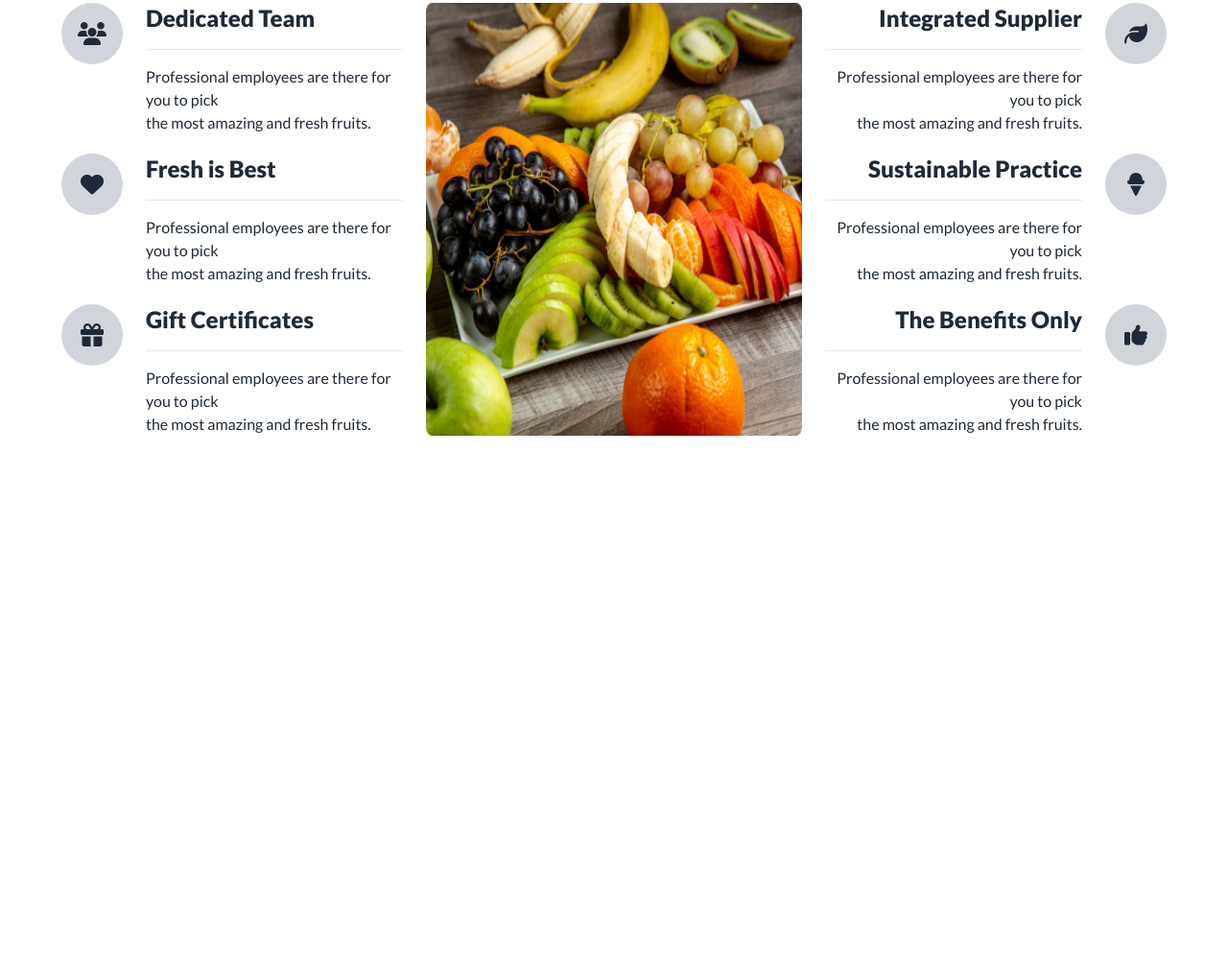
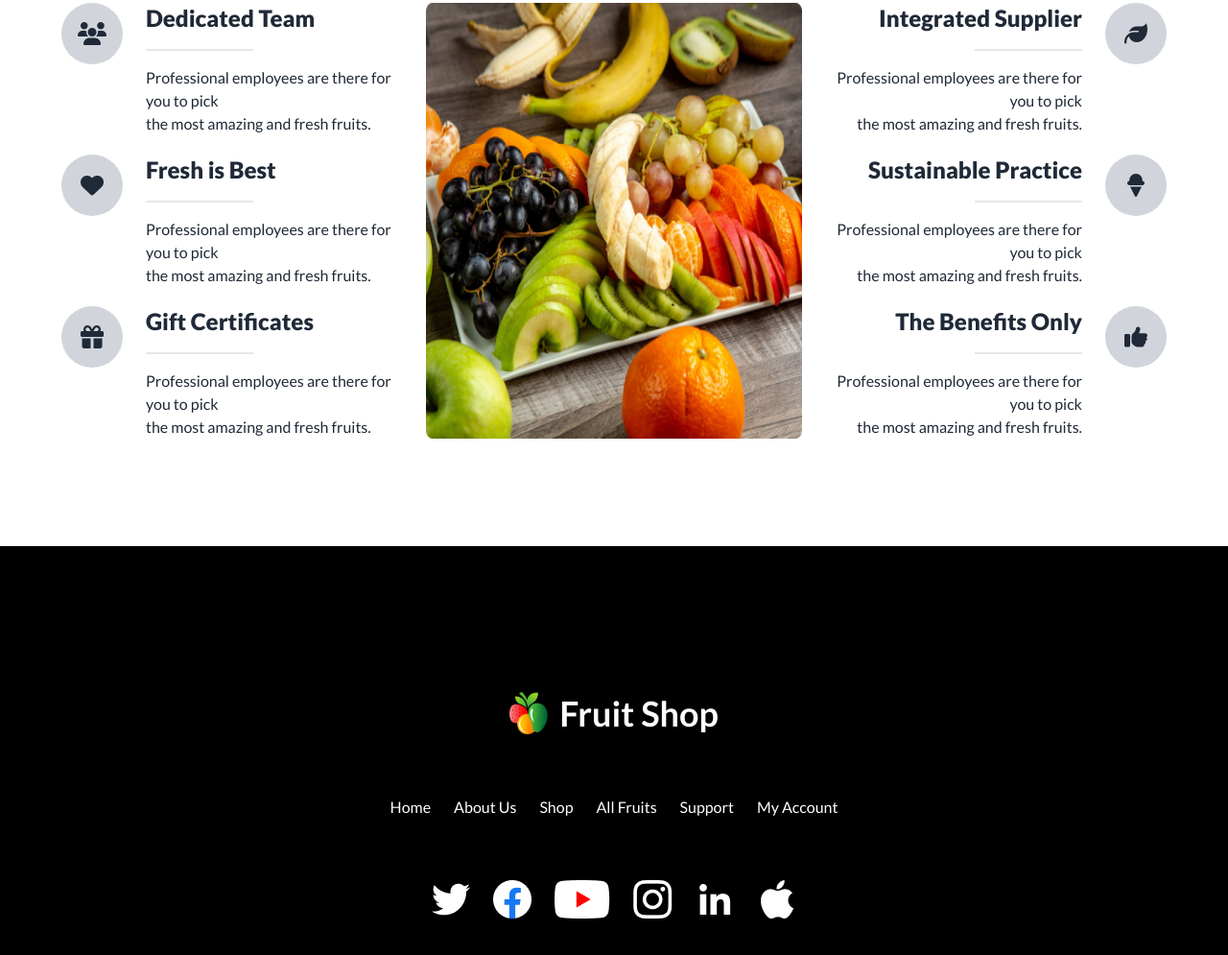
Before and after one commit to Ashikur2r/fruit-shop, a plain HTML site: page index.html in a window 1280 px wide. Shown: the part 2744-3739 px from the top of the page at 96% size. Before the commit the page ends 3310 px from the top, so only its background shows below. Drawn offline with nearby package versions, Linux system fonts and the light colour scheme.

Commit message:
added footer section

```diff
--- a/index.html
+++ b/index.html
@@ -17,24 +17,6 @@
 
     <!-- this is fontawesome style link  -->
     <script src="https://kit.fontawesome.com/0899f1b08b.js" crossorigin="anonymous"></script>
-
-    <!-- tailwind custom style  -->
-    <!-- <script>
-        tailwind.config = {
-            theme: {
-                extend: {
-                    colors: {
-                        clifford: '#da373d',
-                        'fruit-primary': '#F85559',
-                    }
-                }
-            }
-        }
-        <li><a>Home</a></li>
-                        <li><a>About Us</a></li>
-                        <li><a>Shop</a></li>
-                        <li><a>All Fruits</a></li>
-    </script> -->
 
     <!-- this is custom style  -->
     <style>
@@ -69,8 +51,8 @@
                             <li><a>Shop</a></li>
                             <li><a>All Fruits</a></li>
                             <li class="relative">
-                                <input class="input input-bordered rounded-full" type="text" placeholder="Search Here">
-                                <button class="absolute right-3 top-3">
+                                <input class="input input-bordered rounded-full h-auto" type="text" placeholder="Search Here">
+                                <button class="absolute right-3 top-1">
                                     <svg xmlns="http://www.w3.org/2000/svg" class="h-5 w-5" fill="none"
                                         viewBox="0 0 24 24" stroke="currentColor">
                                         <path stroke-linecap="round" stroke-linejoin="round" stroke-width="2"
@@ -563,7 +545,7 @@
                     </div>
                     <div class="space-y-4 text-center lg:text-left">
                         <h2 class="text-2xl font-extrabold">Dedicated Team</h2>
-                        <hr class="">
+                        <hr class="w-28 border m-auto lg:m-0">
                         <p>Professional employees are there for you to pick <br> the most amazing and fresh fruits.</p>
                     </div>
                 </div>
@@ -575,7 +557,7 @@
                     </div>
                     <div class="space-y-4 text-center lg:text-left">
                         <h2 class="text-2xl font-extrabold">Fresh is Best</h2>
-                        <hr class="">
+                        <hr class="w-28 border m-auto lg:m-0">
                         <p>Professional employees are there for you to pick <br> the most amazing and fresh fruits.</p>
                     </div>
                 </div>
@@ -587,7 +569,7 @@
                     </div>
                     <div class="space-y-4 text-center lg:text-left">
                         <h2 class="text-2xl font-extrabold">Gift Certificates</h2>
-                        <hr class="">
+                        <hr class="w-28 border m-auto lg:m-0">
                         <p>Professional employees are there for you to pick <br> the most amazing and fresh fruits.</p>
                     </div>
                 </div>
@@ -606,7 +588,7 @@
                     </div>
                     <div class="space-y-4 text-center lg:text-end">
                         <h2 class="text-2xl font-extrabold ">Integrated Supplier</h2>
-                        <hr class="">
+                        <hr class="w-28 border m-auto lg:ml-auto lg:m-0">
                         <p>Professional employees are there for you to pick <br> the most amazing and fresh fruits.</p>
                     </div>
                 </div>
@@ -618,7 +600,7 @@
                     </div>
                     <div class="space-y-4 text-center  lg:text-end">
                         <h2 class="text-2xl font-extrabold">Sustainable Practice</h2>
-                        <hr class="">
+                        <hr class="w-28 border m-auto lg:ml-auto lg:m-0">
                         <p>Professional employees are there for you to pick <br> the most amazing and fresh fruits.</p>
                     </div>
                 </div>
@@ -630,7 +612,7 @@
                     </div>
                     <div class="space-y-4 text-center lg:text-end">
                         <h2 class="text-2xl font-extrabold">The Benefits Only</h2>
-                        <hr class="">
+                        <hr class="w-28 border m-auto lg:ml-auto lg:m-0">
                         <p>Professional employees are there for you to pick <br> the most amazing and fresh fruits.</p>
                     </div>
                 </div>
@@ -639,8 +621,35 @@
         </section>
     </main>
     <!-- this is footer section start  -->
-    <footer>
-
+    <footer class="bg-black w-auto space-y-6 lg:space-y-16 text-white p-5 md:p10 lg:p-32 ">
+        <div class="flex justify-center pt-6">
+            <div class="flex items-center space-x-3" >
+                 <img class="w-10" src="./images/logo.png" alt="">
+                 <h2 class="text-4xl font-semibold">Fruit Shop</h2>
+            </div>
+        </div>
+        <!-- footer link  -->
+        <div class="flex justify-center">
+            <ul class="flex flex-wrap justify-center space-x-6">
+                <li><a href="#">Home</a></li>
+                <li><a href="#">About Us</a></li>
+                <li><a href="#">Shop</a></li>
+                <li><a href="#">All Fruits</a></li>
+                <li><a href="#">Support</a></li>
+                <li><a href="#">My Account</a></li>
+            </ul>
+        </div>
+        <!-- icon  -->
+        <div class="flex justify-center ">
+            <ul class="flex justify-center items-center flex-wrap space-x-6 ">
+                <li><a href="#"><img src="./icon/twitter.png" alt=""></a></li>
+                <li><a href="#"><img src="./icon/facebook.png" alt=""></a></li>
+                <li><a href="#"><img src="./icon/youtube.png" alt=""></a></li>
+                <li><a href="#"><img src="./icon/instagram.png" alt=""></a></li>
+                <li><a href="#"><img src="./icon/linkedin.png" alt=""></a></li>
+                <li><a href="#"><img src="./icon/apple.png" alt=""></a></li>
+            </ul>
+        </div>
     </footer>
 </body>
 
```
Also changed, not shown: icon/apple.png (added), icon/facebook.png (added), icon/instagram.png (added), icon/linkedin.png (added), icon/twitter.png (added), icon/youtube.png (added).
